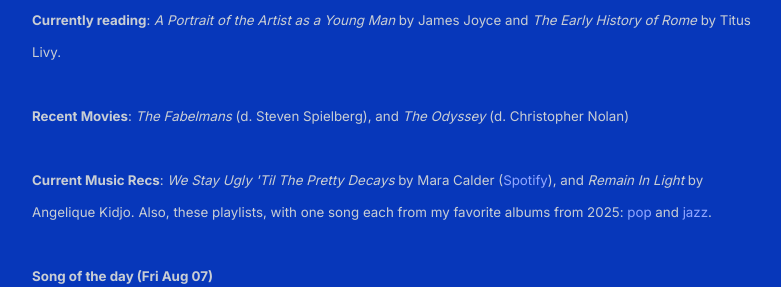
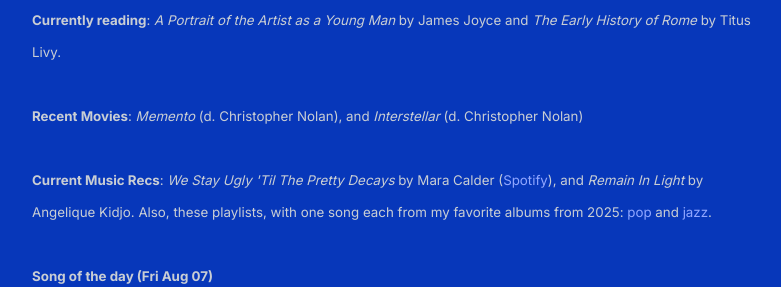
Before and after one commit to shihankanungo/shihankanungo.github.io, a Jekyll site: the page built from index.md, in a window 1280 px wide and 900 px high, scrolled down 1412 px, cut to the strip 152-439 px from the top of the window. Shown: the whole strip, without its empty margins (248-1029 px from the left). Built offline with Jekyll 4.4.1, drawn with Linux system fonts in a browser that asks for light colours.

Commit message:
Update _config.yml

```diff
--- a/_config.yml
+++ b/_config.yml
@@ -11,7 +11,7 @@ description: > # description of the site (multiple lines allowed)
           <br />
           <small><b>Currently reading</b>: <i>A Portrait of the Artist as a Young Man</i> by James Joyce and <i>The Early History of Rome</i> by Titus Livy.</small>
           <br /><br />
-          <small><b>Recent Movies</b>: <i>The Fabelmans</i> (d. Steven Spielberg), and <i>The Odyssey</i> (d. Christopher Nolan)</small>
+          <small><b>Recent Movies</b>: <i>Memento</i> (d. Christopher Nolan), and <i>Interstellar</i> (d. Christopher Nolan)</small>
           <br /><br />
           <small><b>Current Music Recs</b>: <i>We Stay Ugly 'Til The Pretty Decays</i> by Mara Calder (<a href="https://open.spotify.com/album/2pacOfhvZZHtuYZJnJrwg8?si=9Am8PVTjSkuYAoIyD-RNSQ">Spotify</a>), and <i>Remain In Light</i> by Angelique Kidjo. Also, these playlists, with one song each from my favorite albums from 2025: <a href="https://open.spotify.com/playlist/0b6ipXilq8yItCkbfxZRbl?si=022493cba1c64e71">pop</a> and <a href="https://open.spotify.com/playlist/2iO14usuhKlftJvaT3AK0R?si=7f8887dec02c4fed">jazz</a>. </small>
           <br /><br />
```
